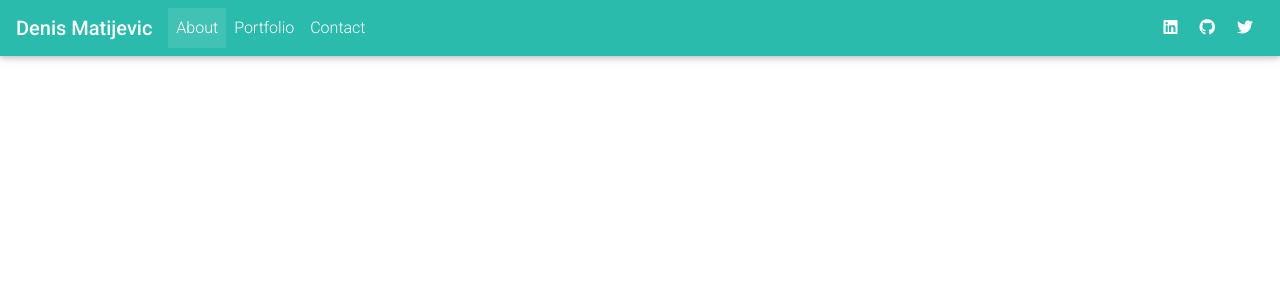
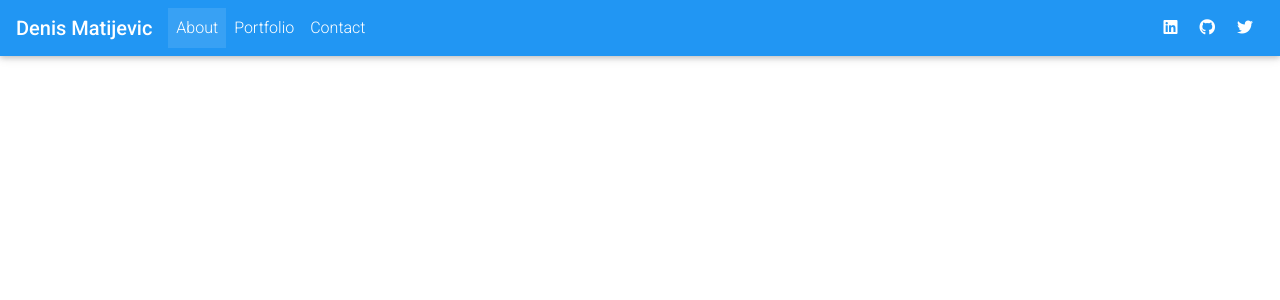
Before and after one commit to denismatijevic/reactportfolio, a React (Create React App) app: page / in a window 1280 px wide. Shown: the top 300 px of the page. Built offline with nearby package versions, Linux system fonts and the light colour scheme.

Commit message:
changed the navbar color

```diff
--- a/src/components/NavbarPage.js
+++ b/src/components/NavbarPage.js
@@ -14,7 +14,7 @@ toggleCollapse = () => {
 render() {
   return (
     <Router>
-      <MDBNavbar color="default-color" dark expand="md">
+      <MDBNavbar className="blue" dark expand="md">
         <MDBNavbarBrand>
           <strong className="white-text">Denis Matijevic</strong>
         </MDBNavbarBrand>
```
Also changed, not shown: public/logo192.png (deleted), public/logo512.png (deleted), public/robots.txt (deleted).
